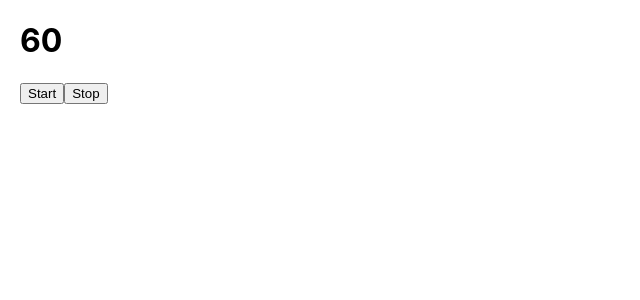
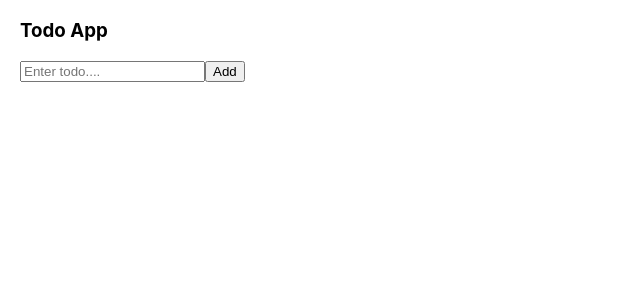
Before and after one commit to NotAfraiddd/my-test, a React (Create React App) app: page / in a window 1280 px wide. Shown: the top 300 px of the page, without its empty margins (0-640 px from the left). Built offline with nearby package versions, Linux system fonts and the light colour scheme.

Commit message:
useReducer detail

```diff
--- a/src/App.js
+++ b/src/App.js
@@ -1,29 +1,8 @@
-import React, { useReducer, useRef, useState } from "react";
-
+import Todo from './Todo'
 function App() {
-  const [count, setCount] = useState(60)
-
-  const timeCurrent = useRef(1);
-
-  console.log(timeCurrent);
-  const handleStart = () => {
-    timeCurrent.current = setInterval(() => {
-      setCount(preCount => preCount - 1)
-    }, 1000)
-    console.log();
-  }
-  const handleStop = () => {
-    clearInterval(timeCurrent.current)
-  }
-
   return (
-    <div className="App" style={{ padding: "0 20px" }}>
-      <h1>{count}</h1>
-      <button onClick={handleStart}>Start</button>
-      <button onClick={handleStop}>Stop</button>
-
-    </div>
-  );
+    <Todo />
+  )
 }
 
 export default App;
--- /dev/null
+++ b/src/Todo/actions.js
@@ -0,0 +1,22 @@
+import { ADD_JOB, DELETE_JOB, SET_JOB } from './constants'
+
+export const setJob = payload => {
+    return {
+        type: SET_JOB,
+        payload
+    }
+}
+
+export const addJob = payload => {
+    return {
+        type: ADD_JOB,
+        payload
+    }
+}
+
+export const deleteJob = payload => {
+    return {
+        type: DELETE_JOB,
+        payload
+    }
+}
--- /dev/null
+++ b/src/Todo/constants.js
@@ -0,0 +1,3 @@
+export const SET_JOB = "set_job";
+export const ADD_JOB = "add_job";
+export const DELETE_JOB = "delete_job";
--- /dev/null
+++ b/src/Todo/index.js
@@ -0,0 +1,41 @@
+import React, { useReducer, useRef } from "react";
+import reducer, { initState } from "./reducer";
+import { setJob,addJob,deleteJob } from "./actions";
+import logger from "./logger";
+
+//4.Dispatcher
+function App() {
+    const [state, dispatch] = useReducer(logger(reducer), initState);
+    const { job, jobs } = state;
+    const inputRef = useRef();
+
+    const handleSubmit = () => {
+        dispatch(addJob(job))
+        dispatch(setJob(''))
+        inputRef.current.focus()
+
+    }
+    return (
+        <div className="App" style={{ padding: "0 20px" }}>
+            <h3>Todo App</h3>
+            <input
+                ref={inputRef}
+                value={job}
+                placeholder="Enter todo...."
+                onChange={e => {
+                    dispatch(setJob(e.target.value));
+                }} />
+
+            <button onClick={handleSubmit}>Add</button>
+            <ul>
+                {
+                    jobs.map((item, index) => (
+                        <li key={index}> {item} <span onClick={() => dispatch(deleteJob(index))}>&times;</span></li>
+                    ))
+                }
+            </ul>
+        </div>
+    );
+}
+
+export default App;
--- /dev/null
+++ b/src/Todo/logger.js
@@ -0,0 +1,15 @@
+function logger(reducer){
+    return (prevState,action) =>{
+        console.group(action.type)
+        console.log('Previous state: ' , prevState);
+        console.log('Action: ' , action);
+        const newState = reducer(prevState,action);
+        console.log('Next state: ' , newState);
+
+        console.groupEnd(action.type);
+
+        return newState;
+    };
+}
+
+export default logger;
--- /dev/null
+++ b/src/Todo/reducer.js
@@ -0,0 +1,34 @@
+import { ADD_JOB, DELETE_JOB, SET_JOB } from './constants'
+
+export const initState = {
+    job: "",
+    jobs: [],
+};
+
+const reducer = (state, action) => {
+
+    switch (action.type) {
+        case SET_JOB:
+            return {
+                ...state,
+                //...state là bảo lưu state cũ
+                job: action.payload
+            }
+        case ADD_JOB:
+            return {
+                ...state,
+                jobs: [...state.jobs, action.payload]
+            }
+        case DELETE_JOB:
+            const newJobs = [...state.jobs] // lấy mảng cũ
+            newJobs.splice(action.payload, 1)
+            return {
+                ...state,
+                jobs: newJobs
+            }
+        default:
+            throw new Error('Invalid action.')
+    }
+}
+
+export default reducer;
```
